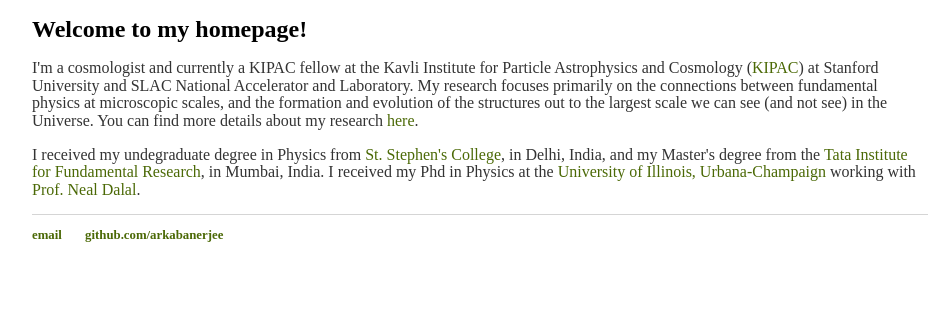
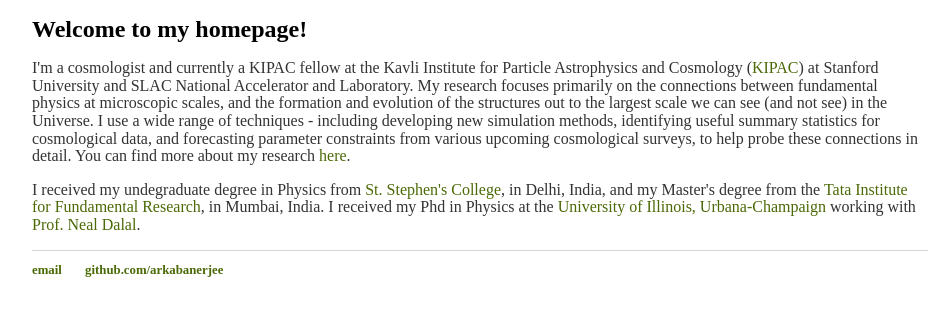
Before and after one commit to arkabanerjee/arkabanerjee.github.io, a Jekyll site: the page built from index.html, in a window 1280 px wide, cut to the strip 698-1036 px from the top of the page. Shown: the top 316 px of the strip, without its empty margins (160-1108 px from the left). Built offline with Jekyll 4.4.1, drawn with Linux system fonts in a browser that asks for light colours.

Commit message:
Start Research

```diff
--- a/index.html
+++ b/index.html
@@ -7,6 +7,6 @@
 
 <div class="blurb">
 	<h1>Welcome to my homepage!</h1>
-	<p>I'm a cosmologist and currently a KIPAC fellow at the Kavli Institute for Particle Astrophysics and Cosmology (<a href="https://kipac.stanford.edu/">KIPAC</a>) at Stanford University and SLAC National Accelerator and Laboratory. My research focuses primarily on the connections between fundamental physics at microscopic scales, and the formation and evolution of the structures out to the largest scale we can see (and not see) in the Universe. You can find more details about my research <a href="/research">here</a>.</p>
+	<p>I'm a cosmologist and currently a KIPAC fellow at the Kavli Institute for Particle Astrophysics and Cosmology (<a href="https://kipac.stanford.edu/">KIPAC</a>) at Stanford University and SLAC National Accelerator and Laboratory. My research focuses primarily on the connections between fundamental physics at microscopic scales, and the formation and evolution of the structures out to the largest scale we can see (and not see) in the Universe. I use a wide range of techniques - including developing new simulation methods, identifying useful summary statistics for cosmological data, and forecasting parameter constraints from various upcoming cosmological surveys, to help probe these connections in detail. You can find more about my research <a href="/research">here</a>.</p>
 	<p>I received my undegraduate degree in Physics from <a href="https://www.ststephens.edu/">St. Stephen's College</a>, in Delhi, India, and my Master's degree from the <a href="https://www.tifr.res.in/">Tata Institute for Fundamental Research</a>, in Mumbai, India. I received my Phd in Physics at the <a href="https://physics.illinois.edu/">University of Illinois, Urbana-Champaign</a> working with <a href="http://www.perimeterinstitute.ca/people/neal-dalal">Prof. Neal Dalal</a>.</p>
 </div><!-- /.blurb -->
```
